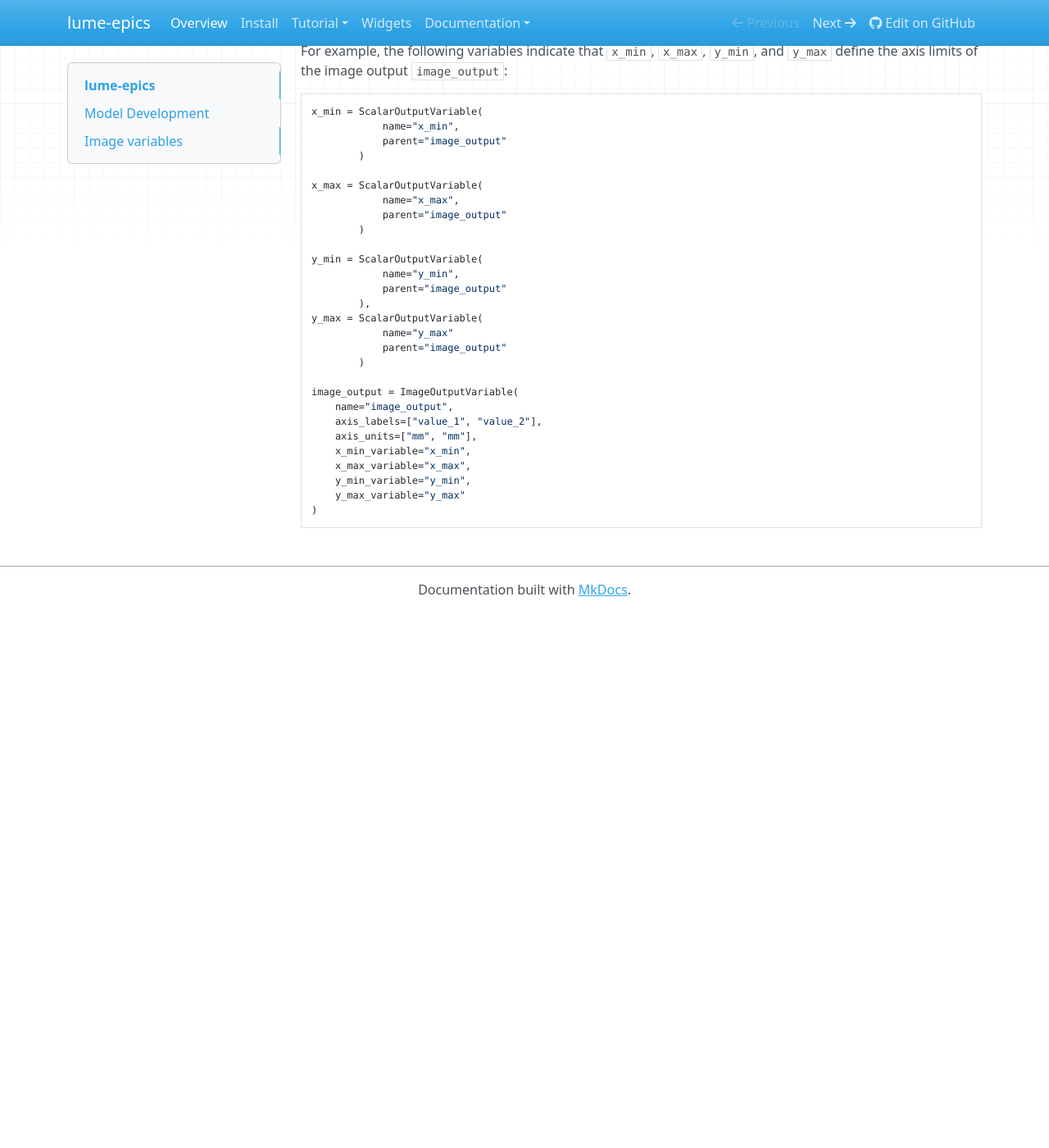
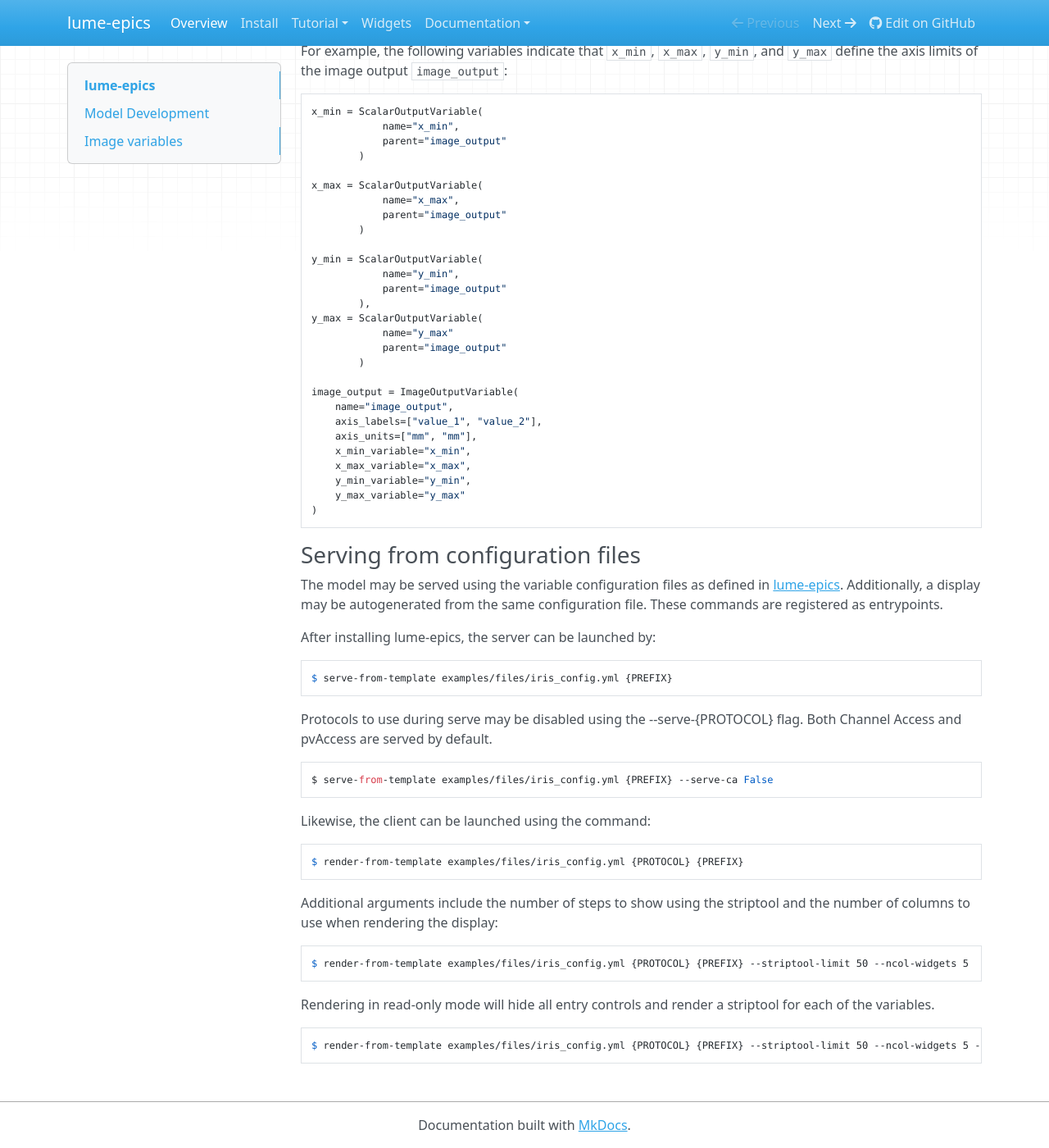
Before and after one commit to slaclab/lume-epics, an MkDocs documentation site: the page built from docs/index.md, in a window 1280 px wide and 1400 px high, scrolled down 5745 px. Shown: the whole window at 82% size. Built offline with MkDocs 1.6.1, drawn with Linux system fonts in a browser that asks for light colours; nearby versions of some CDN libraries; before the commit the page ends 6492 px from its top, so only the background shows below that.

Commit message:
DOC: Document cli tools

````diff
--- a/docs/index.md
+++ b/docs/index.md
@@ -278,3 +278,39 @@ image_output = ImageOutputVariable(
     y_max_variable="y_max"
 )
 ```
+
+### Serving from configuration files
+
+The model may be served using the variable configuration files as defined in [lume-epics](https://slaclab.github.io/lume-model/#configuration-files). Additionally, a display may be autogenerated from the same configuration file. These commands are registered as entrypoints.
+
+After installing lume-epics, the server can be launched by:
+
+```
+$ serve-from-template examples/files/iris_config.yml {PREFIX}
+```
+
+Protocols to use during serve may be disabled using the --serve-{PROTOCOL} flag. Both Channel Access and pvAccess are served by default.
+
+
+```
+$ serve-from-template examples/files/iris_config.yml {PREFIX} --serve-ca False
+```
+
+Likewise, the client can be launched using the command:
+
+```
+$ render-from-template examples/files/iris_config.yml {PROTOCOL} {PREFIX}
+```
+
+Additional arguments include the number of steps to show using the striptool and the number of columns to use when rendering the display:
+
+
+```
+$ render-from-template examples/files/iris_config.yml {PROTOCOL} {PREFIX} --striptool-limit 50 --ncol-widgets 5
+```
+
+Rendering in read-only mode will hide all entry controls and render a striptool for each of the variables.
+
+```
+$ render-from-template examples/files/iris_config.yml {PROTOCOL} {PREFIX} --striptool-limit 50 --ncol-widgets 5 --read-only
+```
````
Also changed, not shown: 4 other files.
